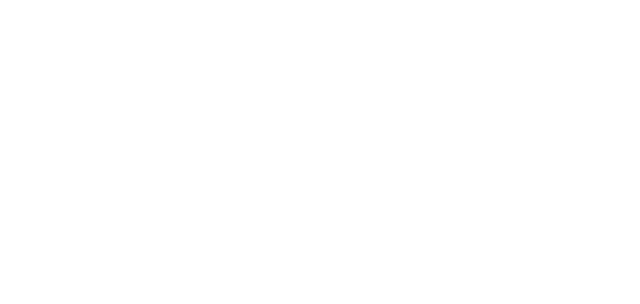
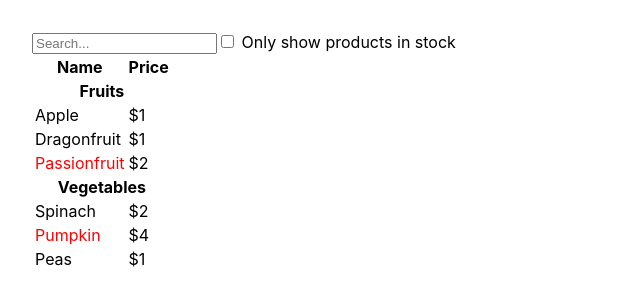
Before and after one commit to hoangkimzxc/test, a React (Create React App) app: page / in a window 1280 px wide. Shown: the top 304 px of the page, without its empty margins (0-640 px from the left). Built offline with nearby package versions, Linux system fonts and the light colour scheme.

Commit message:
nineth-cm

```diff
--- a/src/App.js
+++ b/src/App.js
@@ -12,7 +12,7 @@
 
 const ProductCategoryRow = ({ category }) => (
   <tr>
-    <th>{category}</th>
+    <th colSpan='2'>{category}</th>
   </tr>
 );
 
@@ -35,7 +35,7 @@
   const rows = [];
   let lastCategory = null;
   products.forEach((product) => {
-    if (product !== lastCategory) {
+    if (product.category !== lastCategory) {
       rows.push(<ProductCategoryRow category={product.category} />);
     }
     rows.push(<ProductRow product={product} key={product.name} />);
@@ -55,6 +55,27 @@
   );
 };
 
+const SearchBar = () => (
+  <form>
+    <input type="text" placeholder="Search..." />
+    <label>
+      <input type="checkbox" />
+      {""} Only show products in stock
+    </label>
+  </form>
+);
+
+const FilterableProductTable = ({ products }) => (
+  <div>
+    <SearchBar />
+    <ProductTable products={products} />
+  </div>
+);
+
 export default function App() {
-  return <div className="avatar"></div>;
+  return (
+    <div className="avatar">
+      <FilterableProductTable products={PRODUCTS} />
+    </div>
+  );
 }
```
